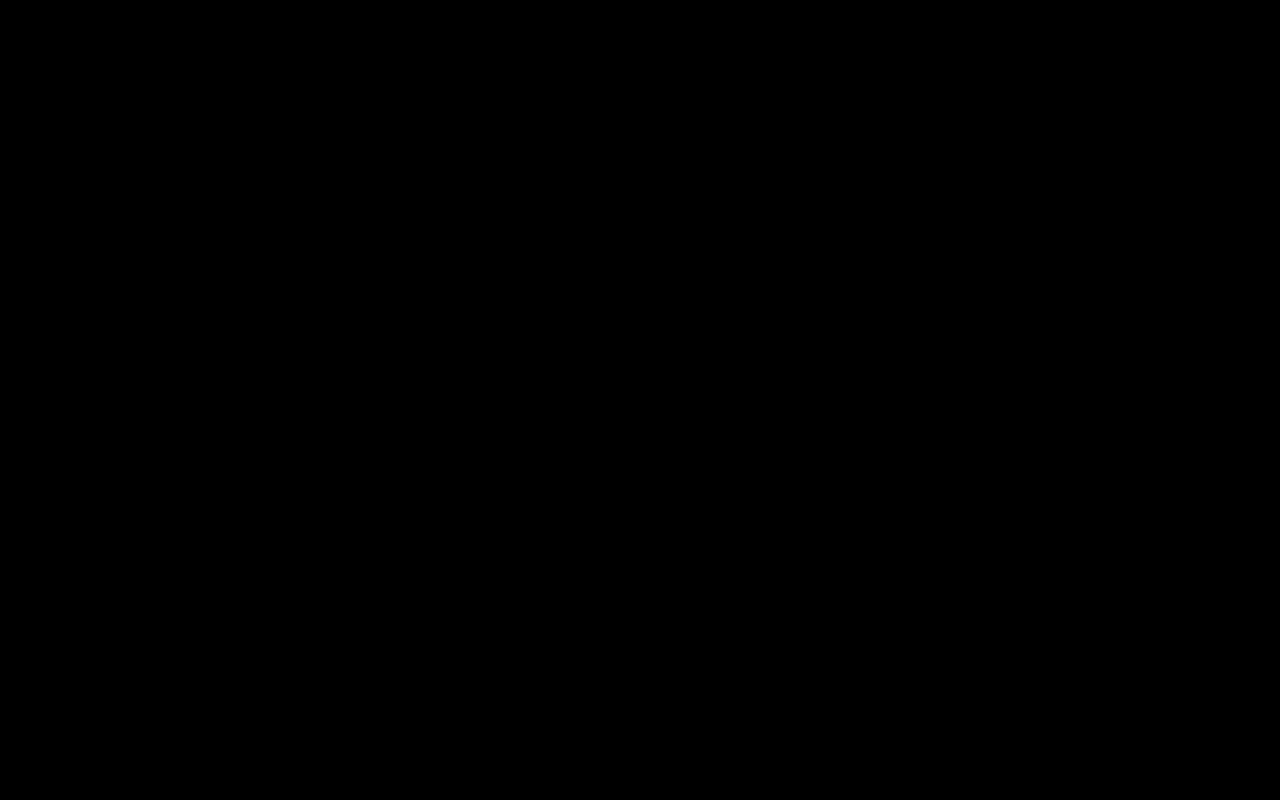
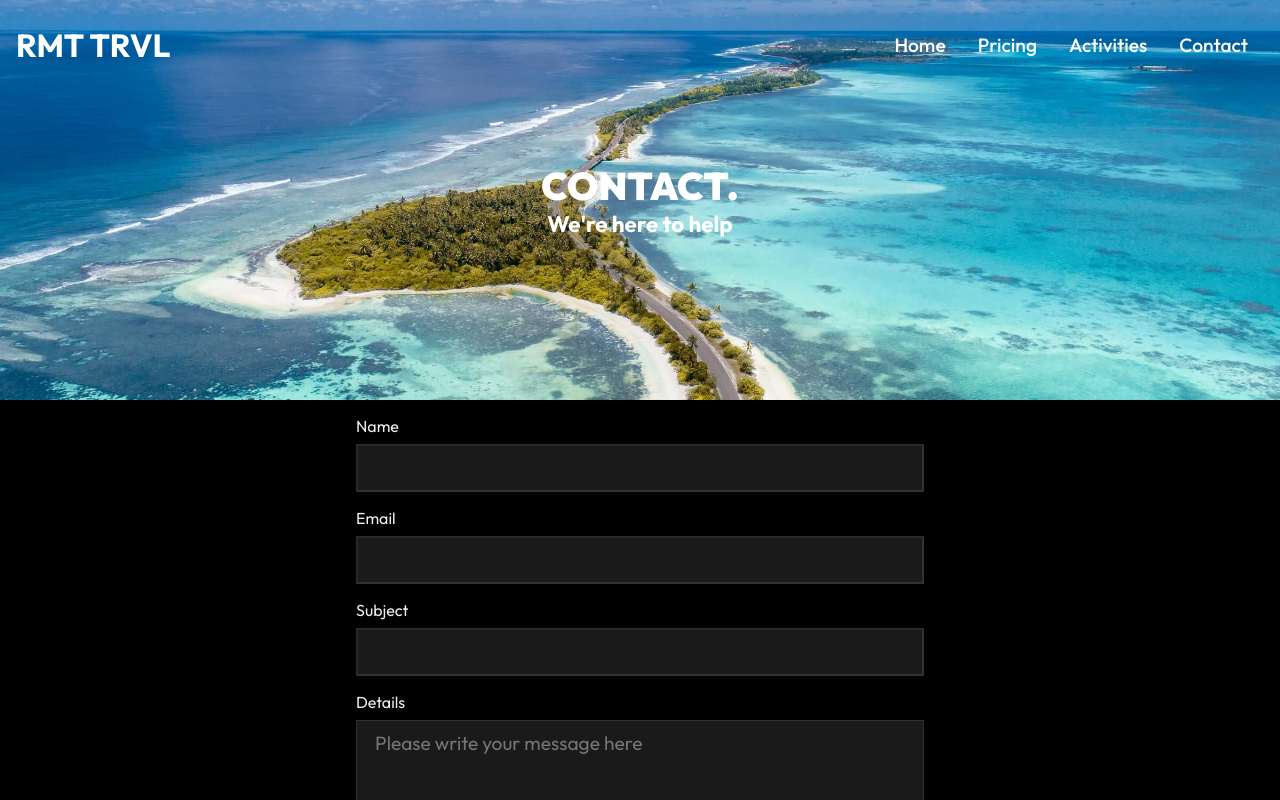
Before and after one commit to proencaf/travel-site, a React (Create React App) app: page /contact in a window 1280 px wide. Before the commit this address had no page. Shown: the top 800 px of the page. Built offline with nearby package versions, Linux system fonts and the light colour scheme.

Commit message:
contact route and form component

```diff
--- a/src/App.js
+++ b/src/App.js
@@ -2,6 +2,7 @@ import { Routes, Route } from 'react-router-dom'
 import Home from './routes/Home'
 import Pricing from './routes/Pricing'
 import Activities from './routes/Activities'
+import Contact from './routes/Contact'
 
 function App() {
   return (
@@ -10,6 +11,7 @@ function App() {
         <Route path='/' element={<Home />} />
         <Route path='/pricing' element={<Pricing />} />
         <Route path='/activities' element={<Activities />} />
+        <Route path='/contact' element={<Contact />} />
       </Routes>
     </>
   )
--- a/src/components/Form/Form.css
+++ b/src/components/Form/Form.css
@@ -0,0 +1,26 @@
+form {
+  display: flex;
+  flex-direction: column;
+  padding: 1rem;
+  margin: auto;
+  max-width: 600px;
+}
+
+label {
+  color: #eee;
+}
+
+form label {
+  margin-bottom: 0.5rem;
+}
+
+form input,
+textarea {
+  margin-bottom: 1rem;
+  padding: 10px 18px;
+  font-size: 1.2rem;
+  font-family: 'Outfit', sans-serif;
+  background: rgba(255, 255, 255, 0.1);
+  border-color: rgba(255, 255, 255, 0.1);
+  color: #f4f4f4;
+}
--- a/src/components/Form/Form.js
+++ b/src/components/Form/Form.js
@@ -2,7 +2,21 @@ import React from 'react'
 import './Form.css'
 
 const Form = () => {
-  return <div>Form</div>
+  return (
+    <div className='form'>
+      <form>
+        <label>Name</label>
+        <input type='text' />
+        <label>Email</label>
+        <input type='email' />
+        <label>Subject</label>
+        <input type='text' />
+        <label>Details</label>
+        <textarea rows='6' placeholder='Please write your message here' />
+        <button className='btn'>Submit</button>
+      </form>
+    </div>
+  )
 }
 
 export default Form
--- a/src/components/Price/Price.css
+++ b/src/components/Price/Price.css
@@ -1,5 +1,5 @@
 .pricing {
-  width: 100px;
+  width: 100%;
   padding: 6rem 1rem;
   background-color: #000;
 }
--- a/src/components/Price/Price.js
+++ b/src/components/Price/Price.js
@@ -2,18 +2,18 @@ import React from 'react'
 import './Price.css'
 import { Link } from 'react-router-dom'
 
-const Pricing = () => {
+const Price = () => {
   return (
     <div className='pricing'>
       <div className='card-container'>
         <div className='card'>
-          <h3>- Essentials -</h3>
+          <h3>- Essential -</h3>
           <span className='bar'></span>
           <p className='currency'>£1,000</p>
           <p>- 3 Days -</p>
-          <p>- Views - </p>
-          <p>- Features -</p>
-          <p>- Shared Dorm - </p>
+          <p>- No views -</p>
+
+          <p>- Shared Room -</p>
           <Link to='/contact' className='btn'>
             Book
           </Link>
@@ -23,9 +23,9 @@ const Pricing = () => {
           <span className='bar'></span>
           <p className='currency'>£2,300</p>
           <p>- 3 Days -</p>
-          <p>- Views - </p>
-          <p>- Features -</p>
-          <p>- Private Room - </p>
+          <p>- Jungle views -</p>
+
+          <p>- Private Quarters -</p>
           <Link to='/contact' className='btn'>
             Book
           </Link>
@@ -35,9 +35,9 @@ const Pricing = () => {
           <span className='bar'></span>
           <p className='currency'>£3,500</p>
           <p>- 3 Days -</p>
-          <p>- Views - </p>
-          <p>- Features -</p>
-          <p>- Private Villa - </p>
+          <p>- Ocean views -</p>
+
+          <p>- Private Villa -</p>
           <Link to='/contact' className='btn'>
             Book
           </Link>
@@ -46,5 +46,4 @@ const Pricing = () => {
     </div>
   )
 }
-
-export default Pricing
+export default Price
--- a/src/routes/Contact.js
+++ b/src/routes/Contact.js
@@ -1,7 +1,18 @@
 import React from 'react'
+import NavBar from '../components/NavBar/NavBar'
+import HeroBackground from '../components/HeroBackground/HeroBackground'
+import Form from '../components/Form/Form'
+import Footer from '../components/Footer/Footer'
 
 const Contact = () => {
-  return <div>Contact</div>
+  return (
+    <div>
+      <NavBar />
+      <HeroBackground heading='CONTACT.' text="We're here to help" />
+      <Form />
+      <Footer />
+    </div>
+  )
 }
 
 export default Contact
```
